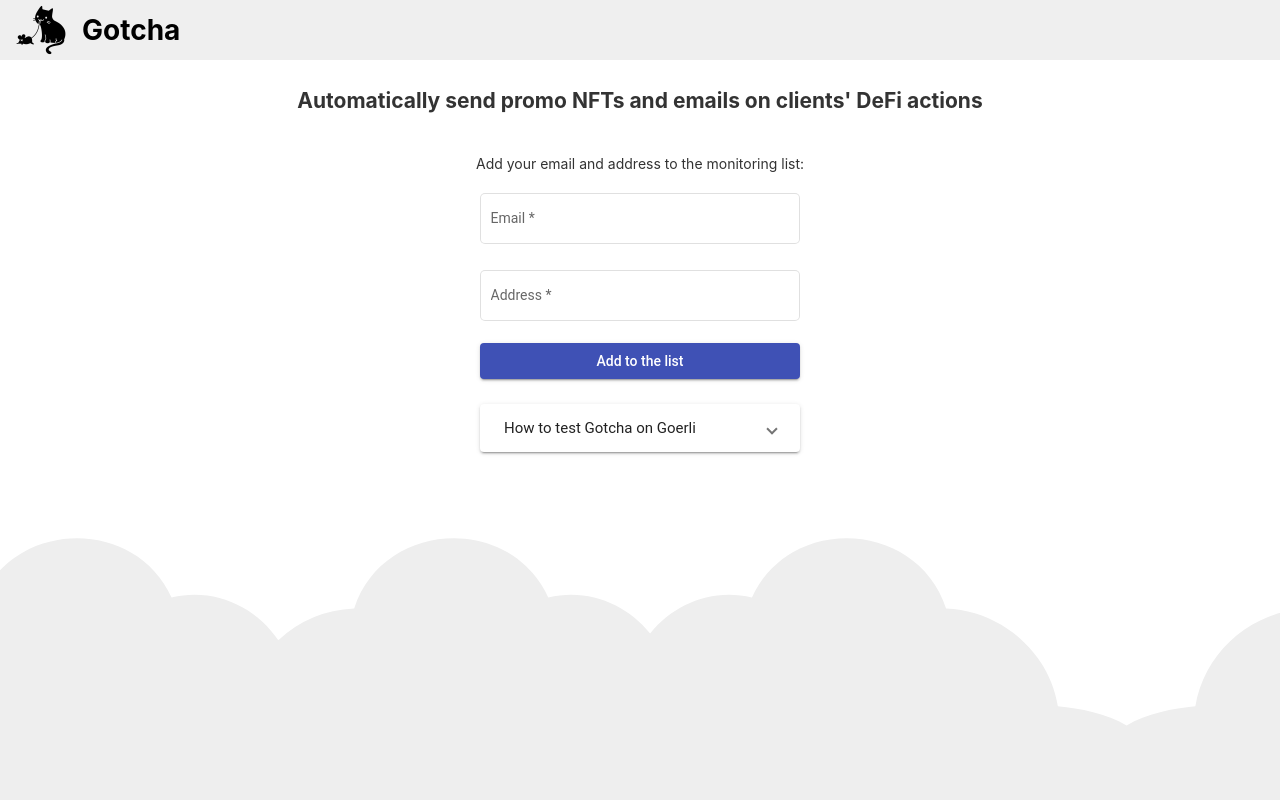
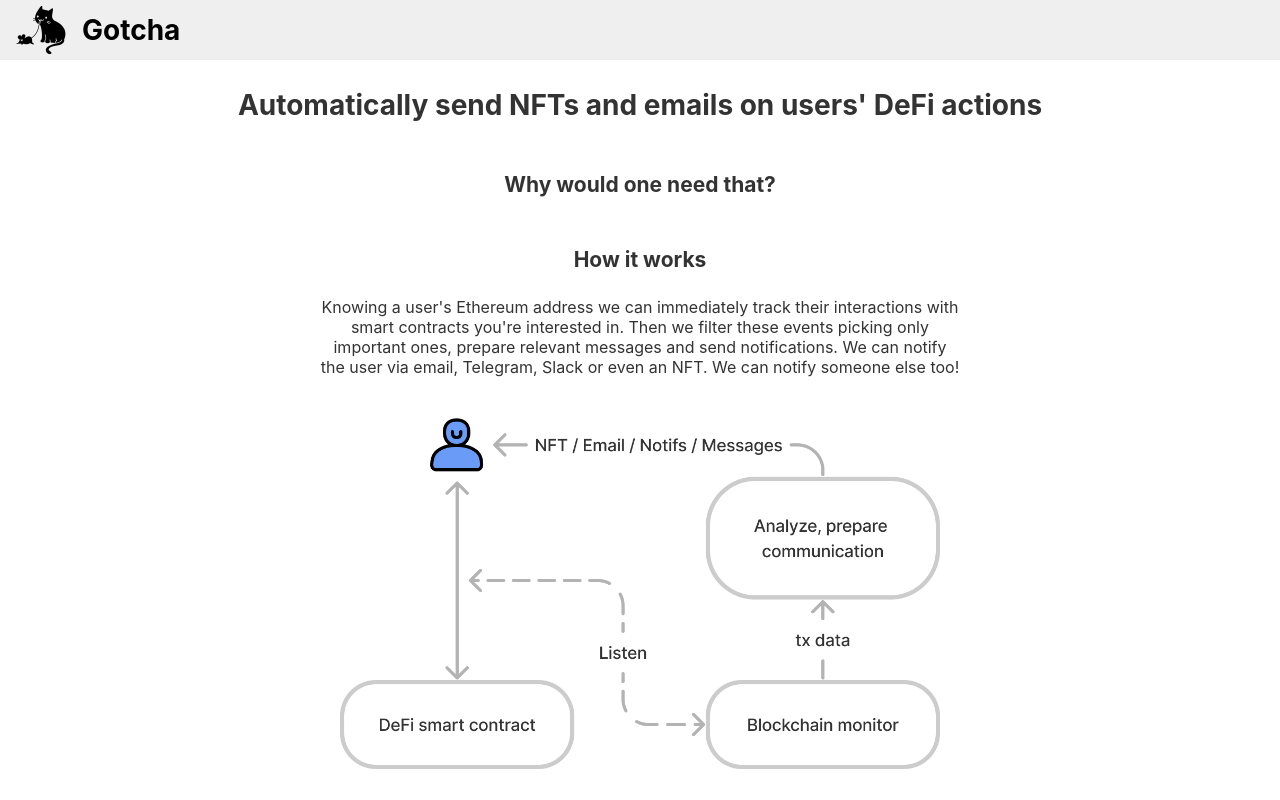
Before and after one commit to andreichepelev/gotcha-frontend, an Angular app: page / in a window 1280 px wide. Shown: the top 800 px of the page. Built offline with nearby package versions, Linux system fonts and the light colour scheme.

Commit message:
added How it works and rearranged content

```diff
--- a/src/app/app.component.html
+++ b/src/app/app.component.html
@@ -9,8 +9,24 @@
 
 <div class="content" role="main">
 
-  <h2>Automatically send promo NFTs and emails on clients' DeFi actions</h2>
+  <h1>Automatically send NFTs and emails on users' DeFi actions</h1>
   <br>
+  <br>
+  <h2>Why would one need that?</h2>
+  <br>
+  <br>
+  <h2>How it works</h2>
+  <br>
+  <p>Knowing a user's Ethereum address we can immediately track their interactions with smart contracts you're interested in. Then we filter these events picking only important ones, prepare relevant messages and send notifications. We can notify the user via email, Telegram, Slack or even an NFT. We can notify someone else too!</p>
+  <br>
+  <br>
+  <img class="diagram" src="../assets/gotchaDiagram.png" alt="Gotcha diagram">
+  <br>
+  <br>
+  <h2>Video demo</h2>
+  <br>
+  <br>
+  <h2>Try it yourself!</h2>
   <br>
   <p>Add your email and address to the monitoring list:</p>
   <br>
@@ -59,17 +75,14 @@
       <br>
       <p>3. Wrap your ETH and swap them at <a href="https://cowswap.exchange/#/swap?chain=goerli">CoW Swap on Goerli</a></p>
       <br>
-      <!-- <img src="../assets/cowswap.png" alt="CoW Swap" width="360"> -->
-      <!-- <br>
-      <br> -->
       <p>4. Check your wallet and email :)</p>
     </mat-expansion-panel>
   </mat-accordion>
 
-  <svg id="clouds" xmlns="http://www.w3.org/2000/svg" width="2611.084" height="485.677" viewBox="0 0 2611.084 485.677">
+  <!-- <svg id="clouds" xmlns="http://www.w3.org/2000/svg" width="2611.084" height="485.677" viewBox="0 0 2611.084 485.677">
     <title>Gray Clouds Background</title>
     <path id="Path_39" data-name="Path 39" d="M2379.709,863.793c10-93-77-171-168-149-52-114-225-105-264,15-75,3-140,59-152,133-30,2.83-66.725,9.829-93.5,26.25-26.771-16.421-63.5-23.42-93.5-26.25-12-74-77-130-152-133-39-120-212-129-264-15-54.084-13.075-106.753,9.173-138.488,48.9-31.734-39.726-84.4-61.974-138.487-48.9-52-114-225-105-264,15a162.027,162.027,0,0,0-103.147,43.044c-30.633-45.365-87.1-72.091-145.206-58.044-52-114-225-105-264,15-75,3-140,59-152,133-53,5-127,23-130,83-2,42,35,72,70,86,49,20,106,18,157,5a165.625,165.625,0,0,0,120,0c47,94,178,113,251,33,61.112,8.015,113.854-5.72,150.492-29.764a165.62,165.62,0,0,0,110.861-3.236c47,94,178,113,251,33,31.385,4.116,60.563,2.495,86.487-3.311,25.924,5.806,55.1,7.427,86.488,3.311,73,80,204,61,251-33a165.625,165.625,0,0,0,120,0c51,13,108,15,157-5a147.188,147.188,0,0,0,33.5-18.694,147.217,147.217,0,0,0,33.5,18.694c49,20,106,18,157,5a165.625,165.625,0,0,0,120,0c47,94,178,113,251,33C2446.709,1093.793,2554.709,922.793,2379.709,863.793Z" transform="translate(142.69 -634.312)" fill="#eee"/>
-  </svg>
+  </svg> -->
 
 </div>
 
--- a/src/app/app.component.scss
+++ b/src/app/app.component.scss
@@ -7,9 +7,9 @@
     -moz-osx-font-smoothing: grayscale;
   }
 
-  img {
-    border-radius: 10%;
-  }
+  // img {
+  //   border-radius: 10%;
+  // }
 
   h1,
   h2,
@@ -18,10 +18,15 @@
   h5,
   h6 {
     margin: 8px 0;
+    text-align: center;
   }
 
   p {
+    font-size: medium;
+    text-align: center;
     margin: 0;
+    width: 640px;
+    max-width: 100%;
   }
 
   .spacer {
@@ -141,12 +146,11 @@
     width: 320px;
   }
 
+  .diagram {
+    max-width: 100%;
+    width: 600px;
+  }
+
   button {
       width: 320px;
-      // height: 32px;
-      // cursor: pointer;
   }
-
-  /* .mat-form-field + .mat-form-field {
-    margin-left: 8px;
-  } */
```
Also changed, not shown: src/app/app.component.ts (+1 -6 lines), src/assets/gotchaDiagram.png (added).
